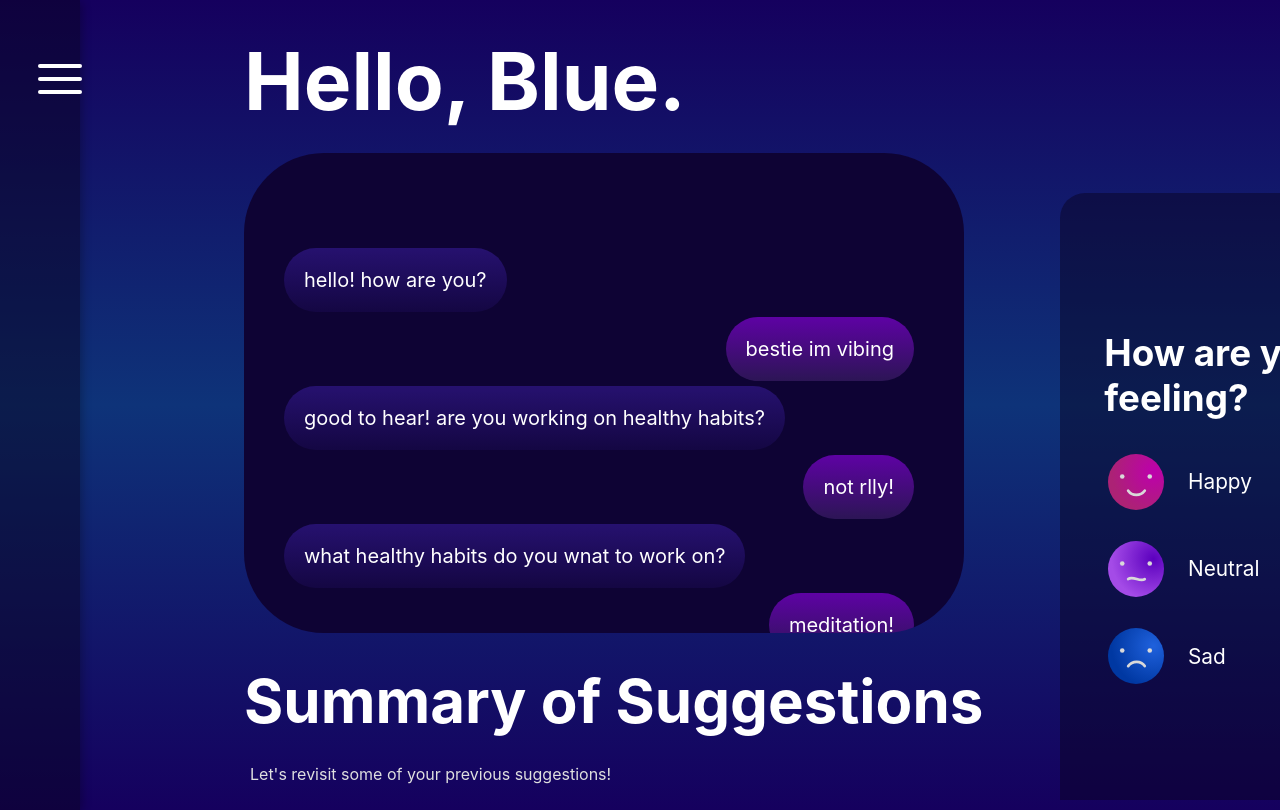
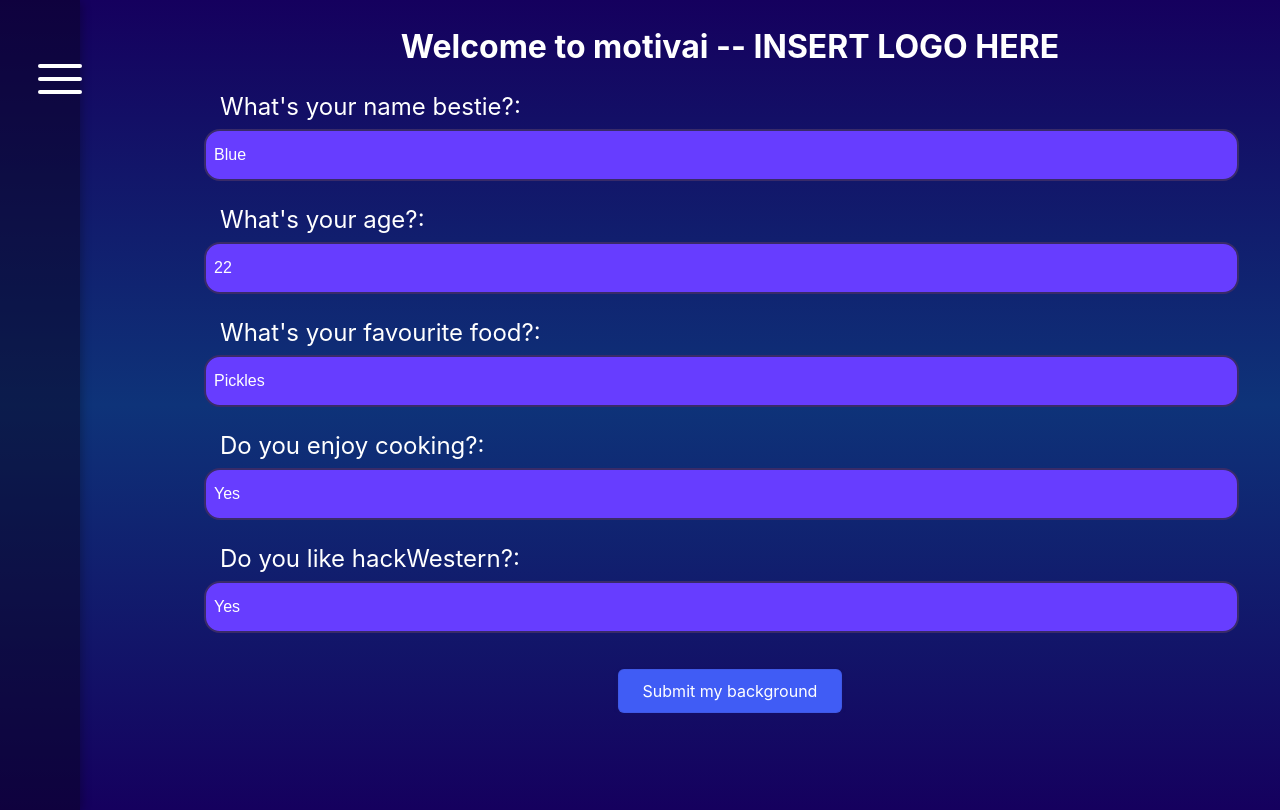
Before and after one commit to anna-m120/motAIve, a React (Create React App) app in the folder hack-western-app/: page / in a window 1280 px wide. Built offline with nearby package versions, Linux system fonts and the light colour scheme.

Commit message:
Fixed form

```diff
--- a/hack-western-app/src/App.js
+++ b/hack-western-app/src/App.js
@@ -5,26 +5,32 @@
 import './App.css';
 import './TextBoxes.css';
 import './Dashboard.css';
-import './Chat.css';
-import './Chat.css';
 import React from "react";
-import MoodBoard from "./MoodBoard";
-import Chat from "./Chat.jsx";
+import Questionaire from "./Questionaire.jsx";
 
 function App() {
   const [isHome, updateIsHome] = React.useState(true);
+  const [showQuestionaire, updateShowQuestionaire] = React.useState(false);
   return (
     <div className="app">
       <div className="menu-bar">
         <Menu isHome={isHome} updateIsHome={updateIsHome}/>
       </div>
+      {
+        showQuestionaire ?
       <div className="dashboard-container">
-        <header className="text-box">Hello, Blue.</header>
-        <div className="activities">
-          {isHome ? <Dashboard isHome={isHome} updateIsHome={updateIsHome}/> : <MyInfo/>}
+        <header className="text-box">
+          Hello, Blue.
+        </header>
+        {isHome ? <Dashboard isHome={isHome} updateIsHome={updateIsHome}/> : <MyInfo/>}
         </div>
-        </div>
+
+    :
+    <div className="dashboard-container">
+    <Questionaire hideQuestionaire={() => updateShowQuestionaire(true)}/>
     </div>
+      }
+      </div>
   );
 }
 
```
